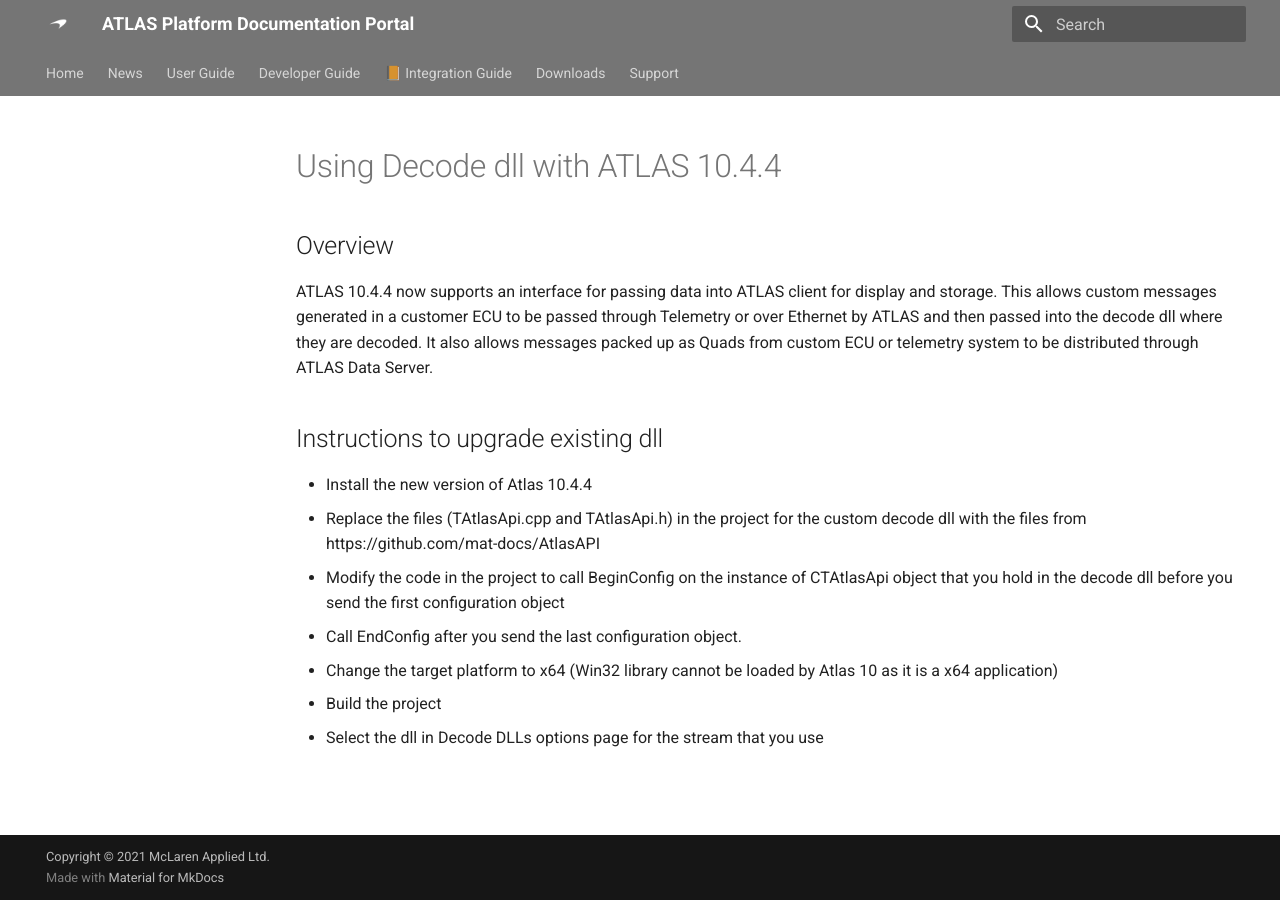
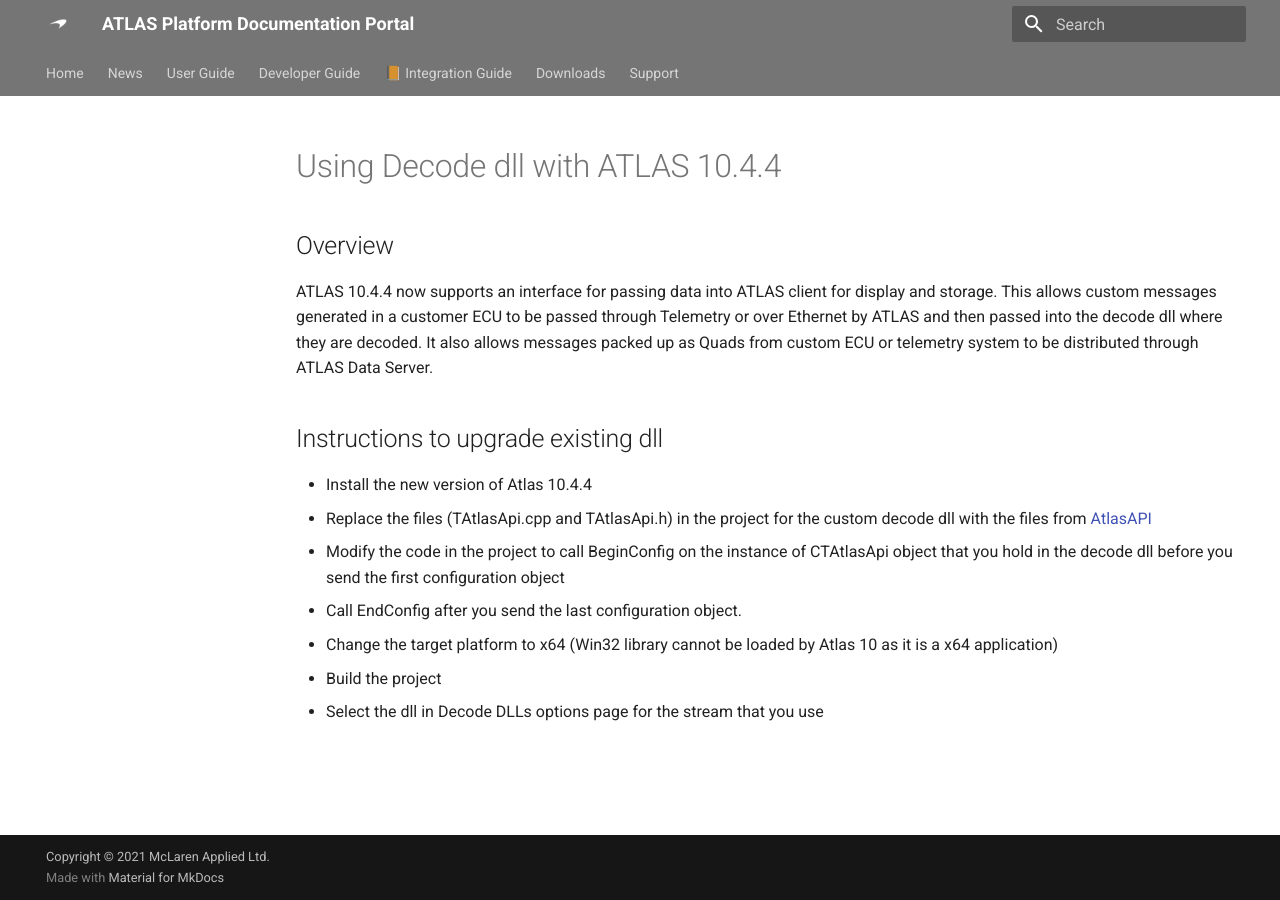
Before and after one commit to mat-docs/Portal.Site, an MkDocs documentation site: the page built from docs/manual/articles/decode-dll.md, in a window 1280 px wide. Built offline with MkDocs 1.6.1 and Material for MkDocs 9.7.7, drawn with Linux system fonts in a browser that asks for light colours; part of the change alters nothing that is shown.

Commit message:
Update decode-dll.md

```diff
--- a/docs/manual/articles/decode-dll.md
+++ b/docs/manual/articles/decode-dll.md
@@ -9,7 +9,7 @@ It also allows messages packed up as Quads from custom ECU or telemetry system t
 ## Instructions to upgrade existing dll
 
 * Install the new version of Atlas 10.4.4
-* Replace the files (TAtlasApi.cpp and TAtlasApi.h) in the project for the custom decode dll with the files from https://github.com/mat-docs/AtlasAPI
+* Replace the files (TAtlasApi.cpp and TAtlasApi.h) in the project for the custom decode dll with the files from [AtlasAPI](https://github.com/mat-docs/AtlasAPI)
 * Modify the code in the project to call BeginConfig on the instance of CTAtlasApi object that you hold in the decode dll before you send the first configuration object
 * Call EndConfig after you send the last configuration object.
 * Change the target platform to x64 (Win32 library cannot be loaded by Atlas 10 as it is a x64 application)
```
